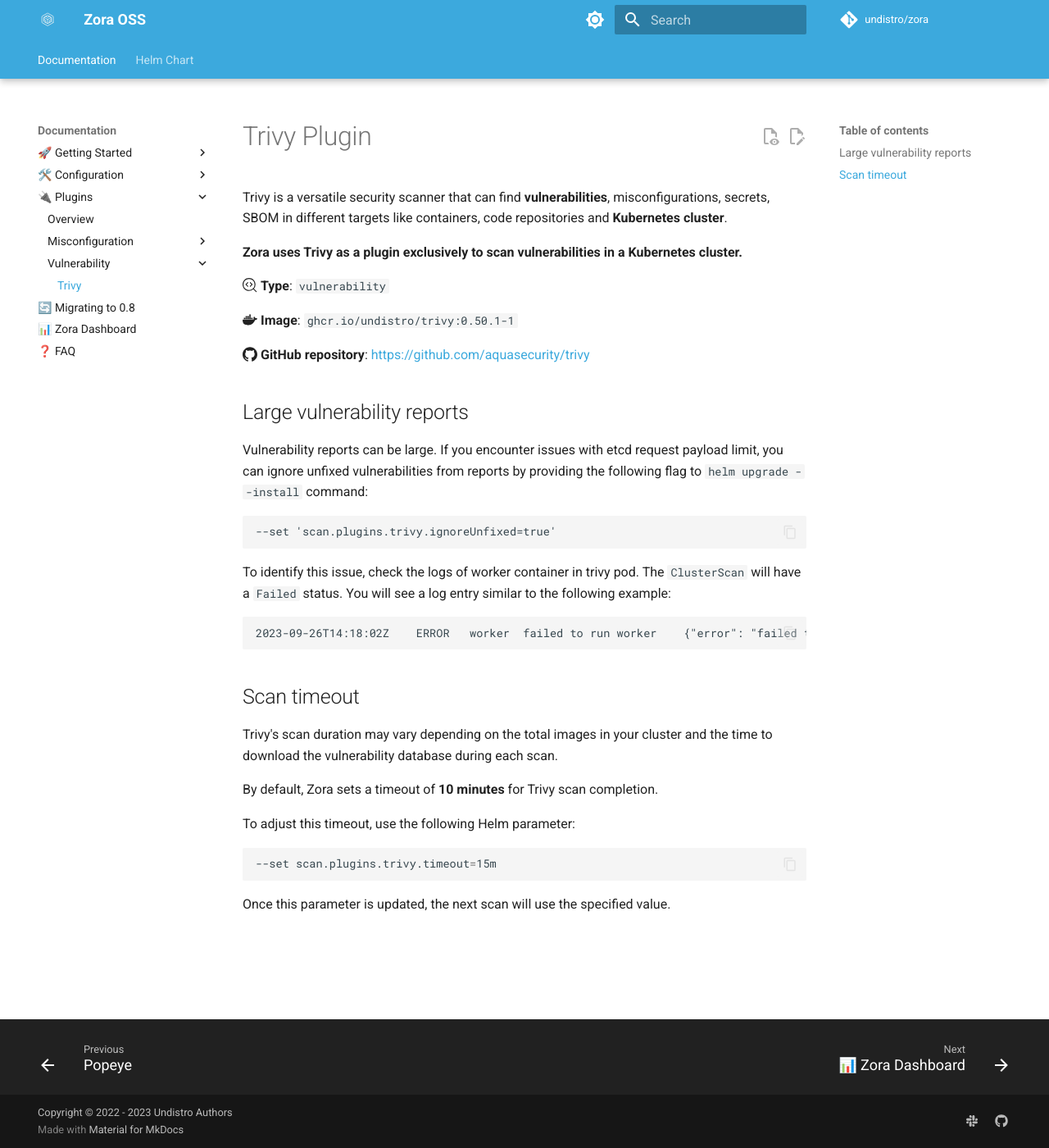
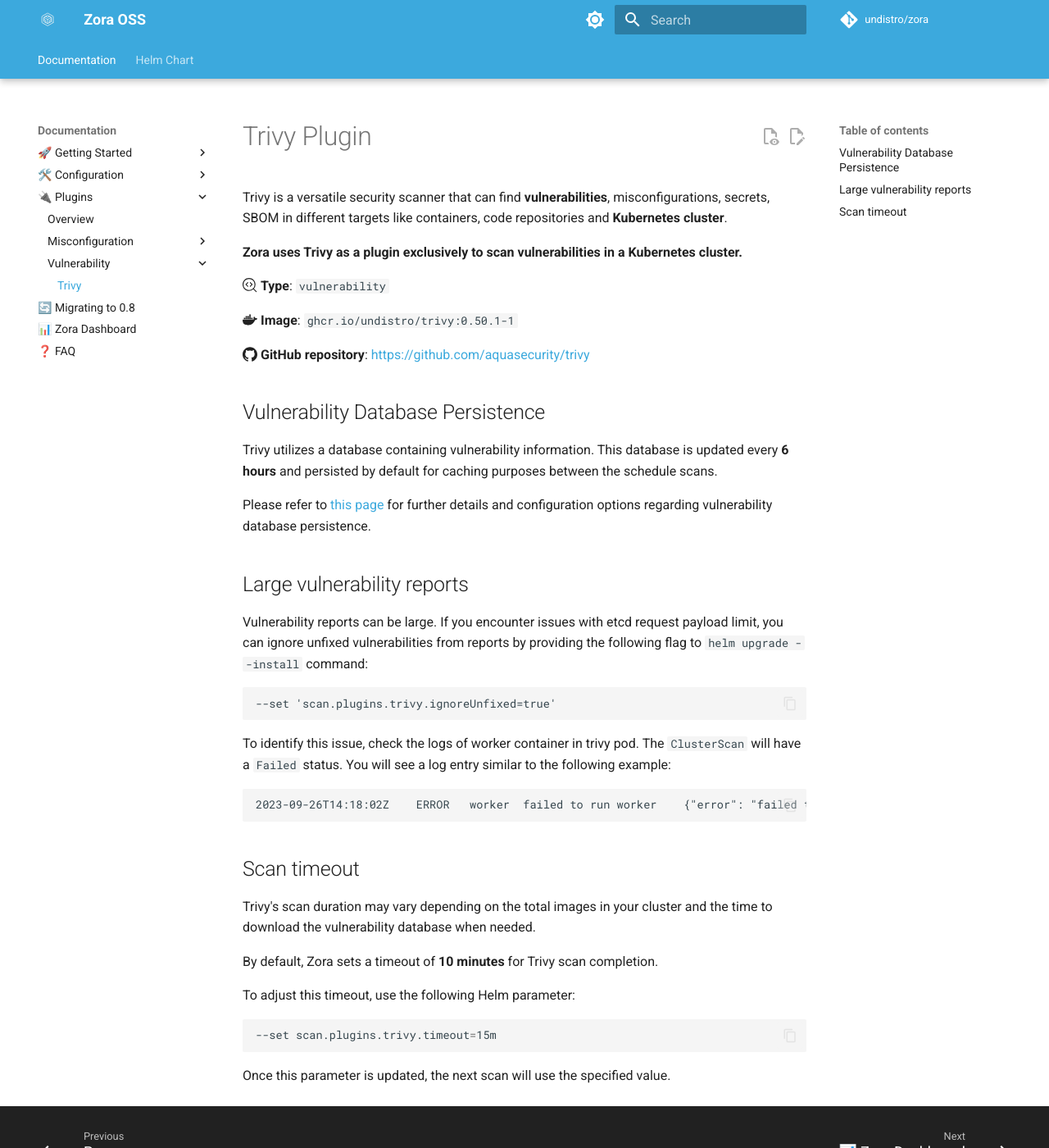
Before and after one commit to undistro/zora, an MkDocs documentation site: the page built from docs/plugins/trivy.md, in a window 1280 px wide and 1400 px high. Shown: the whole window at 82% size. Built offline with MkDocs 1.6.1 and Material for MkDocs 9.7.7, drawn with Linux system fonts in a browser that asks for light colours; comment, search, counter and statistics services are not loaded; the version menu is left out.

Commit message:
Add documentation about vulnerability database persistence (#267)
* fix: avoid applying trivy Job if vulnerability scan is disabled

* fix: avoid applying trivy PVC if vulnerability scan is disabled

* update descriptions of some persistence variables

* add documentation about vulnerability database persistence

* update trivy page

* link trivy page

```diff
--- a/docs/plugins/trivy.md
+++ b/docs/plugins/trivy.md
@@ -14,6 +14,14 @@
 :simple-docker: **Image**: `ghcr.io/undistro/trivy:0.50.1-1`
 
 :simple-github: **GitHub repository**: [https://github.com/aquasecurity/trivy](https://github.com/aquasecurity/trivy){:target="_blank"}
+
+## Vulnerability Database Persistence
+
+Trivy utilizes a database containing vulnerability information.
+This database is updated every **6 hours** and persisted by default for caching purposes between the schedule scans.
+
+Please refer to [this page](../configuration/vulnerability-database-persistence.md) for further details and
+configuration options regarding vulnerability database persistence.
 
 ## Large vulnerability reports
 
@@ -35,7 +43,7 @@
 ## Scan timeout
 
 Trivy's scan duration may vary depending on the total images in your cluster
-and the time to download the vulnerability database during each scan.
+and the time to download the vulnerability database when needed.
 
 By default, Zora sets a timeout of **10 minutes** for Trivy scan completion.
 
--- a/mkdocs.yml
+++ b/mkdocs.yml
@@ -90,6 +90,7 @@
           - Ignore unfixed vulnerabilities: plugins/trivy/#large-vulnerability-reports
           - Vulnerability scan timeout: plugins/trivy/#scan-timeout
           - Authenticated registries: configuration/authenticated-registries.md
+          - Vulnerability database persistence: configuration/vulnerability-database-persistence.md
           - Private registries:
               - AWS ECR: configuration/private-registries/ecr.md
               - Azure ACR: configuration/private-registries/acr.md
```
Also changed, not shown: charts/zora/README.md (+2 -2 lines), docs/configuration/vulnerability-database-persistence.md (added, +28 -0 lines), 3 other files.
